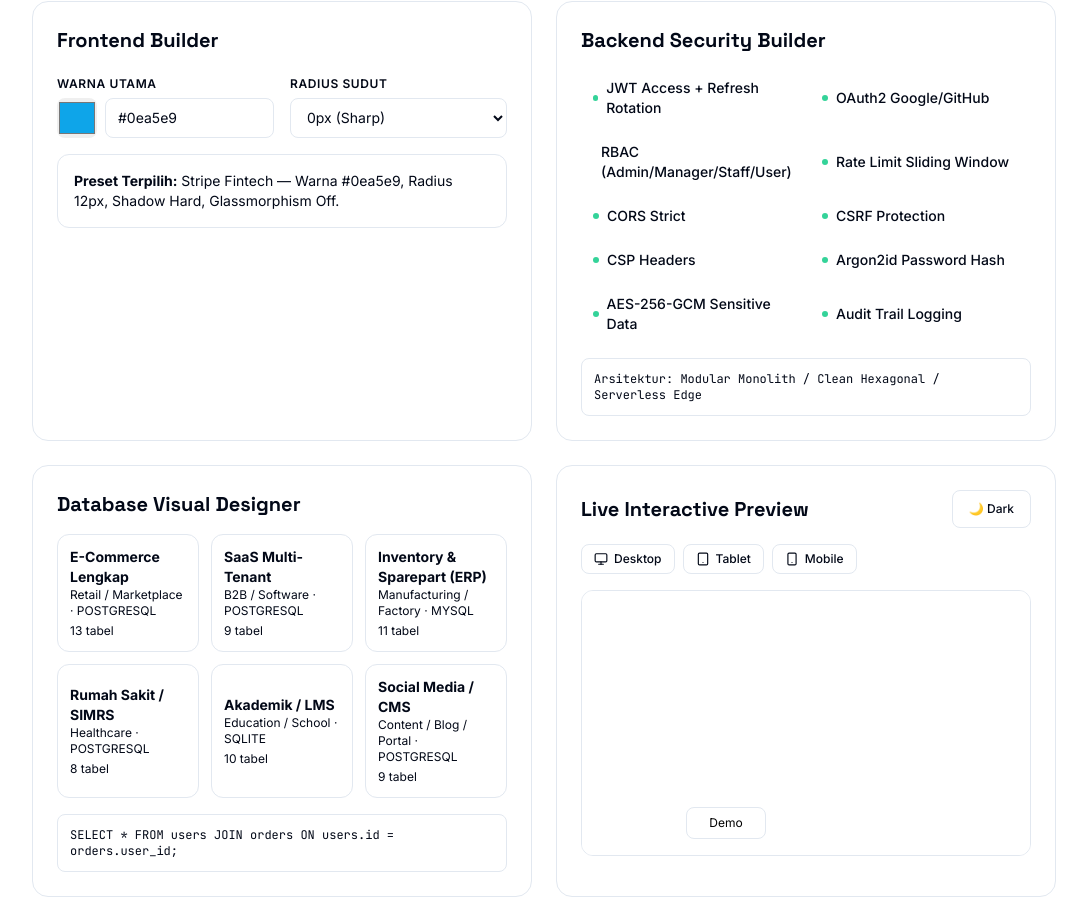
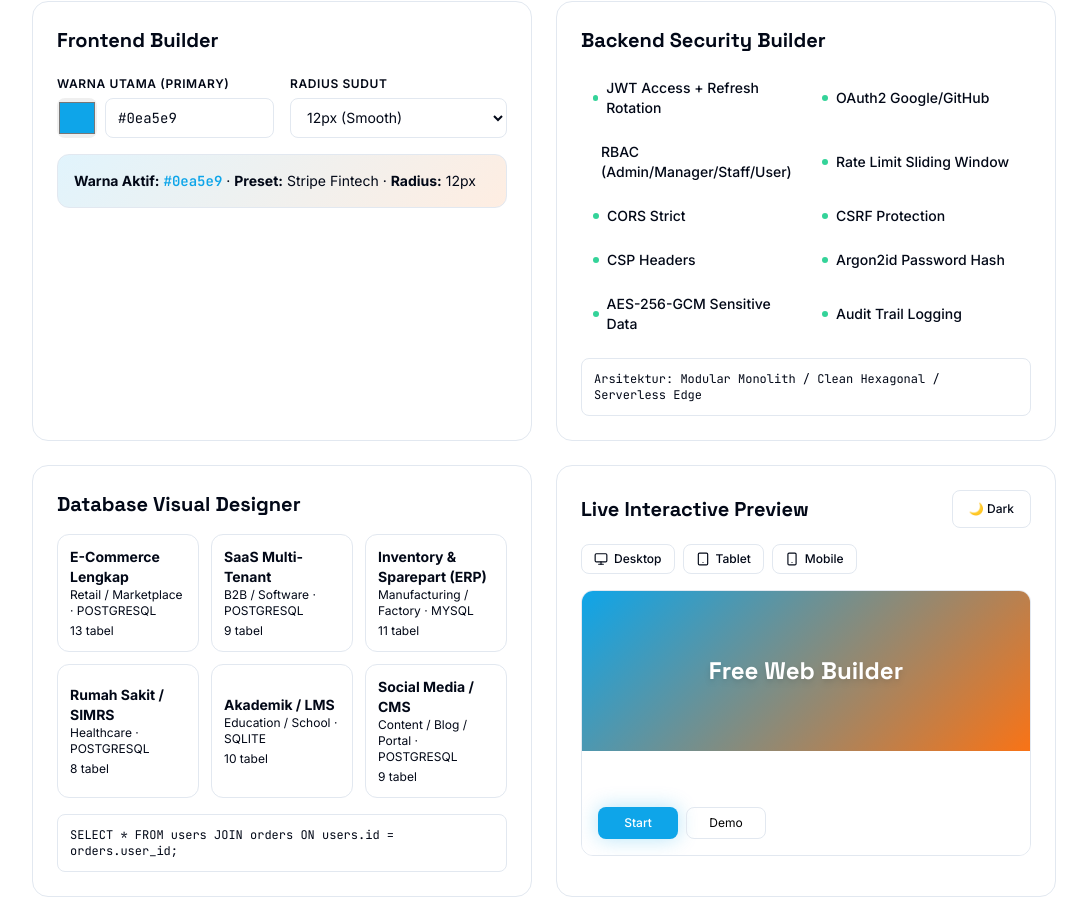
Before and after one commit to BetzQ/free-web-builder, a React (Vite) app: page / in a window 1280 px wide. Shown: the part 1759-2657 px from the top of the page, without its empty margins (96-1183 px from the left). Built offline with nearby package versions, Linux system fonts and the light colour scheme.

Commit message:
fix blank screen: base ./, vercel rewrite, safe main.tsx render

```diff
--- a/src/components/Navbar.tsx
+++ b/src/components/Navbar.tsx
@@ -1,10 +1,12 @@
 import { useState } from 'react';
 import { useStudioStore } from '@/store/useStudioStore';
 import { LANGUAGES } from '@/types';
+import { useTranslation } from '@/i18n';
 import { Coffee, Globe, Menu, X, ChevronDown, Sun, Moon } from 'lucide-react';
 
 export default function Navbar() {
   const { locale, theme, setLocale, setTheme, openQRModal, isNavMenuOpen, toggleNavMenu, closeNavMenu } = useStudioStore();
+  const { t } = useTranslation();
   const [langOpen, setLangOpen] = useState(false);
 
   const currentLang = LANGUAGES.find((l) => l.code === locale) || LANGUAGES[0];
--- a/src/components/studio/FrontendBuilder.tsx
+++ b/src/components/studio/FrontendBuilder.tsx
@@ -1,7 +1,7 @@
-import { useState } from 'react';
+import { useStudioStore } from '@/store/useStudioStore';
 
 export default function FrontendBuilder() {
-  const [color, setColor] = useState('#0ea5e9');
+  const { primaryColor, setPrimaryColor } = useStudioStore();
   const [radius, setRadius] = useState('12px');
 
   return (
@@ -9,22 +9,29 @@ export default function FrontendBuilder() {
       <h3 className="font-heading text-xl font-bold mb-4">Frontend Builder</h3>
       <div className="grid sm:grid-cols-2 gap-4 mb-4">
         <div>
-          <label className="text-xs font-semibold uppercase tracking-wider text-muted-foreground">Warna Utama</label>
+          <label className="text-xs font-semibold uppercase tracking-wider text-muted-foreground">Warna Utama (Primary)</label>
           <div className="flex gap-2 mt-1">
-            <input type="color" value={color} onChange={e => setColor(e.target.value)} className="h-10 w-10 rounded-lg border-0 p-0 cursor-pointer" />
-            <input value={color} onChange={e => setColor(e.target.value)} className="input flex-1 text-sm" />
+            <input type="color" value={primaryColor} onChange={e => setPrimaryColor(e.target.value)} className="h-10 w-10 rounded-lg border-0 p-0 cursor-pointer" aria-label="Pilih warna utama" />
+            <input value={primaryColor} onChange={e => setPrimaryColor(e.target.value)} className="input flex-1 text-sm font-mono" aria-label="Kode warna hex" />
           </div>
         </div>
         <div>
           <label className="text-xs font-semibold uppercase tracking-wider text-muted-foreground">Radius Sudut</label>
           <select value={radius} onChange={e => setRadius(e.target.value)} className="input text-sm mt-1">
-            <option>0px (Sharp)</option><option>8px (Rounded)</option><option>12px (Smooth)</option><option>16px (Rounded-2xl)</option><option>24px (Rounded-3xl)</option><option>9999px (Pill)</option>
+            <option value="0px">0px (Sharp)</option>
+            <option value="8px">8px (Rounded)</option>
+            <option value="12px">12px (Smooth)</option>
+            <option value="16px">16px (Rounded-2xl)</option>
+            <option value="24px">24px (Rounded-3xl)</option>
+            <option value="9999px">9999px (Pill)</option>
           </select>
         </div>
       </div>
-      <div className="rounded-xl border bg-gradient-to-br from-primary/10 to-secondary/10 p-4 text-sm text-muted-foreground">
-        <strong>Preset Terpilih:</strong> Stripe Fintech — Warna {color}, Radius {radius}, Shadow Hard, Glassmorphism Off.
+      <div className="rounded-xl border p-4 text-sm dark:border-white/10" style={{ background: `linear-gradient(135deg, ${primaryColor}20, #f9731620)` }}>
+        <strong>Warna Aktif:</strong> <span className="font-mono font-bold" style={{ color: primaryColor }}>{primaryColor}</span> · <strong>Preset:</strong> Stripe Fintech · <strong>Radius:</strong> {radius}
       </div>
     </div>
   );
 }
+
+import { useState } from 'react';
--- a/src/components/studio/PreviewCanvas.tsx
+++ b/src/components/studio/PreviewCanvas.tsx
@@ -1,10 +1,8 @@
-import { useState } from 'react';
+import { useStudioStore } from '@/store/useStudioStore';
 import { Monitor, Tablet, Smartphone } from 'lucide-react';
-import { useStudioStore } from '@/store/useStudioStore';
 
 export default function PreviewCanvas() {
-  const { previewTheme, previewDevice, setPreviewTheme, setPreviewDevice } = useStudioStore();
-  const [primaryColor] = useState('#0ea5e9');
+  const { previewTheme, previewDevice, setPreviewTheme, setPreviewDevice, primaryColor } = useStudioStore();
 
   const previewStyle = { '--primary': primaryColor, '--accent': '#f97316' } as React.CSSProperties;
 
@@ -16,7 +14,6 @@ export default function PreviewCanvas() {
           <button onClick={() => setPreviewTheme(previewTheme === 'light' ? 'dark' : 'light')} className="btn btn-outline text-xs">{previewTheme === 'light' ? '🌙 Dark' : '☀️ Light'}</button>
         </div>
       </div>
-
       <div className="flex gap-2 mb-4">
         {[
           { key: 'desktop', icon: Monitor, label: 'Desktop' },
@@ -28,17 +25,16 @@ export default function PreviewCanvas() {
           </button>
         ))}
       </div>
-
       <div className={`mx-auto rounded-xl border shadow-inner overflow-hidden transition-all duration-300 ${previewDevice === 'mobile' ? 'w-72' : previewDevice === 'tablet' ? 'w-[500px]' : 'w-full'}`}>
         <div className={`${previewTheme === 'dark' ? 'dark bg-[#171717] text-white' : 'bg-white text-black'}`} style={previewStyle}>
-          <div className="h-40 bg-gradient-to-r from-primary to-saweria-500 flex items-center justify-center">
-            <h1 className="font-heading text-2xl font-extrabold text-white">Free Web Builder</h1>
+          <div className="h-40 flex items-center justify-center" style={{ background: `linear-gradient(135deg, ${primaryColor}, #f97316)` }}>
+            <h1 className="font-heading text-2xl font-extrabold text-white drop-shadow-md">Free Web Builder</h1>
           </div>
           <div className="p-4 space-y-2">
             <div className="h-3 w-3/4 rounded bg-muted" />
             <div className="h-3 w-1/2 rounded bg-muted" />
             <div className="flex gap-2 mt-3">
-              <div className="h-8 w-20 rounded-lg bg-primary text-white text-xs flex items-center justify-center font-medium">Start</div>
+              <div className="h-8 w-20 rounded-lg text-white text-xs flex items-center justify-center font-medium shadow-glow" style={{ backgroundColor: primaryColor }}>Start</div>
               <div className="h-8 w-20 rounded-lg border text-xs flex items-center justify-center">Demo</div>
             </div>
           </div>
--- a/src/main.tsx
+++ b/src/main.tsx
@@ -1,10 +1,21 @@
-import React from 'react'
-import ReactDOM from 'react-dom/client'
-import App from './App'
-import './index.css'
+import { Suspense } from 'react';
+import ReactDOM from 'react-dom/client';
+import App from './App';
+import './index.css';
 
-ReactDOM.createRoot(document.getElementById('root')!).render(
-  <React.StrictMode>
-    <App />
-  </React.StrictMode>,
-)
+const rootEl = document.getElementById('root');
+if (!rootEl) {
+  document.body.innerHTML = '<div style="padding:2rem;color:red">FATAL: #root element not found in index.html</div>';
+  throw new Error('Missing #root element');
+}
+
+try {
+  ReactDOM.createRoot(rootEl).render(
+    <Suspense fallback={<div className="flex items-center justify-center h-screen text-muted-foreground">Memuat Free Web Builder...</div>}>
+      <App />
+    </Suspense>,
+  );
+} catch (e: any) {
+  rootEl.innerHTML = `<div style="padding:2rem;color:red;font-family:sans-serif"><h2>Render Error</h2><pre>${e?.message || e}</pre></div>`;
+  console.error('Render fatal:', e);
+}
--- a/src/store/useStudioStore.ts
+++ b/src/store/useStudioStore.ts
@@ -11,12 +11,15 @@ export interface StudioState {
   isQRModalOpen: boolean;
   isNavMenuOpen: boolean;
 
+  primaryColor: string;
+
   // Actions
   setLocale: (l: Locale) => void;
   setTheme: (t: Theme) => void;
   setPreviewTheme: (t: Theme) => void;
   setCustomizationMode: (m: CustomizationMode) => void;
   setPreviewDevice: (d: 'desktop' | 'tablet' | 'mobile') => void;
+  setPrimaryColor: (c: string) => void;
   openQRModal: () => void;
   closeQRModal: () => void;
   toggleNavMenu: () => void;
@@ -31,6 +34,7 @@ export const useStudioStore = create<StudioState>()(
       previewTheme: 'light',
       customizationMode: 'default',
       previewDevice: 'desktop',
+      primaryColor: '#0ea5e9',
       isQRModalOpen: false,
       isNavMenuOpen: false,
 
@@ -39,6 +43,7 @@ export const useStudioStore = create<StudioState>()(
       setPreviewTheme: (t) => set({ previewTheme: t }),
       setCustomizationMode: (m) => set({ customizationMode: m }),
       setPreviewDevice: (d) => set({ previewDevice: d }),
+      setPrimaryColor: (c) => set({ primaryColor: c }),
       openQRModal: () => set({ isQRModalOpen: true }),
       closeQRModal: () => set({ isQRModalOpen: false }),
       toggleNavMenu: () => set((s) => ({ isNavMenuOpen: !s.isNavMenuOpen })),
--- a/vite.config.ts
+++ b/vite.config.ts
@@ -3,6 +3,7 @@ import react from '@vitejs/plugin-react'
 import path from 'path'
 
 export default defineConfig({
+  base: './',
   plugins: [react()],
   resolve: {
     alias: {
```
Also changed, not shown: vercel.json, 16 other files (tests, documents, lock files or other folders).
